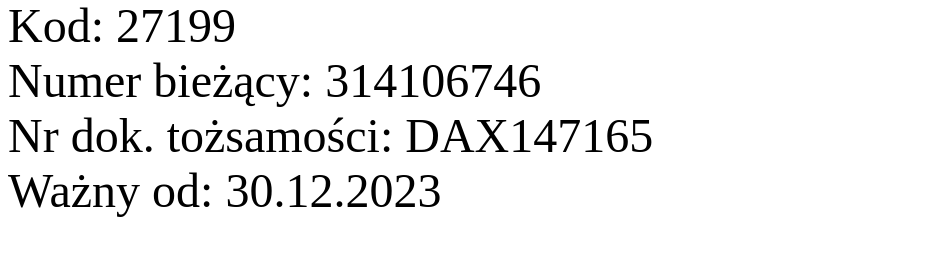
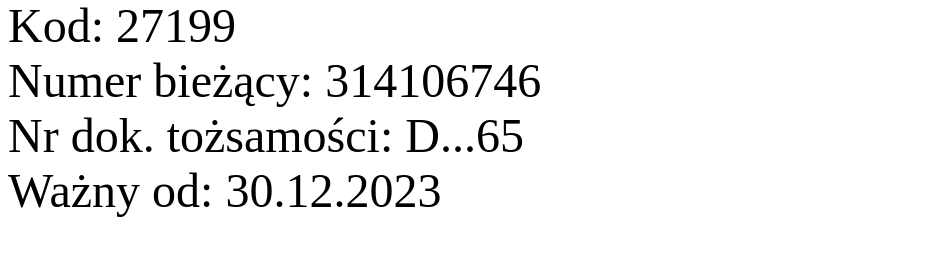
Before and after one commit to ebilet/sgtw-V-id-27y4nrkoTNorkpTqHdpNi-2F4IwFZswfZ874oTaI5QUpqjap9oo4-2ByNOERyxrs2dsTfb, a plain HTML site: page index.html in a window 1280 px wide. Shown: the part 285-540 px from the top of the page, without its empty margins (0-925 px from the left). Drawn offline with Linux system fonts and the light colour scheme.

Commit message:
Update index.html

```diff
--- a/index.html
+++ b/index.html
@@ -2,5 +2,5 @@
 <!-- saved from url=(0103)https://mobilet.pl/sgtw/V?id=%27y4nrkoTNorkpTqHdpNi%2F4IwFZswfZ874oTaI5QUpqjap9oo4%2ByNOERyxrs2irEmj%27 -->
 <html class=" qyzyzkc idc0_347"><head><meta http-equiv="Content-Type" content="text/html; charset=UTF-8"><style>body {transition: opacity ease-in 0.2s; }
 body[unresolved] {opacity: 0; display: block; overflow: hidden; position: relative; }
-</style></head><body style="font-size:3em">Gmina Miasta Toruń - Komunikacja Miejska<br>Miesięczny s.I sieć autob./tramw. D/N N<br>Cena: <b>98,00 PLN</b><br>Data zakupu: 30.12.2023r. 16:05:28<br>Data ważności: <b style="color:green;">28.01.2024r.</b><br>Kod: 27199<br>Numer bieżący: 314106746<br>Nr dok. tożsamości: DAX147165<br>Ważny od: 30.12.2023<br>
+</style></head><body style="font-size:3em">Gmina Miasta Toruń - Komunikacja Miejska<br>Miesięczny s.I sieć autob./tramw. D/N N<br>Cena: <b>98,00 PLN</b><br>Data zakupu: 30.12.2023r. 16:05:28<br>Data ważności: <b style="color:green;">28.01.2024r.</b><br>Kod: 27199<br>Numer bieżący: 314106746<br>Nr dok. tożsamości: D...65<br>Ważny od: 30.12.2023<br>
 </body></html>
```
